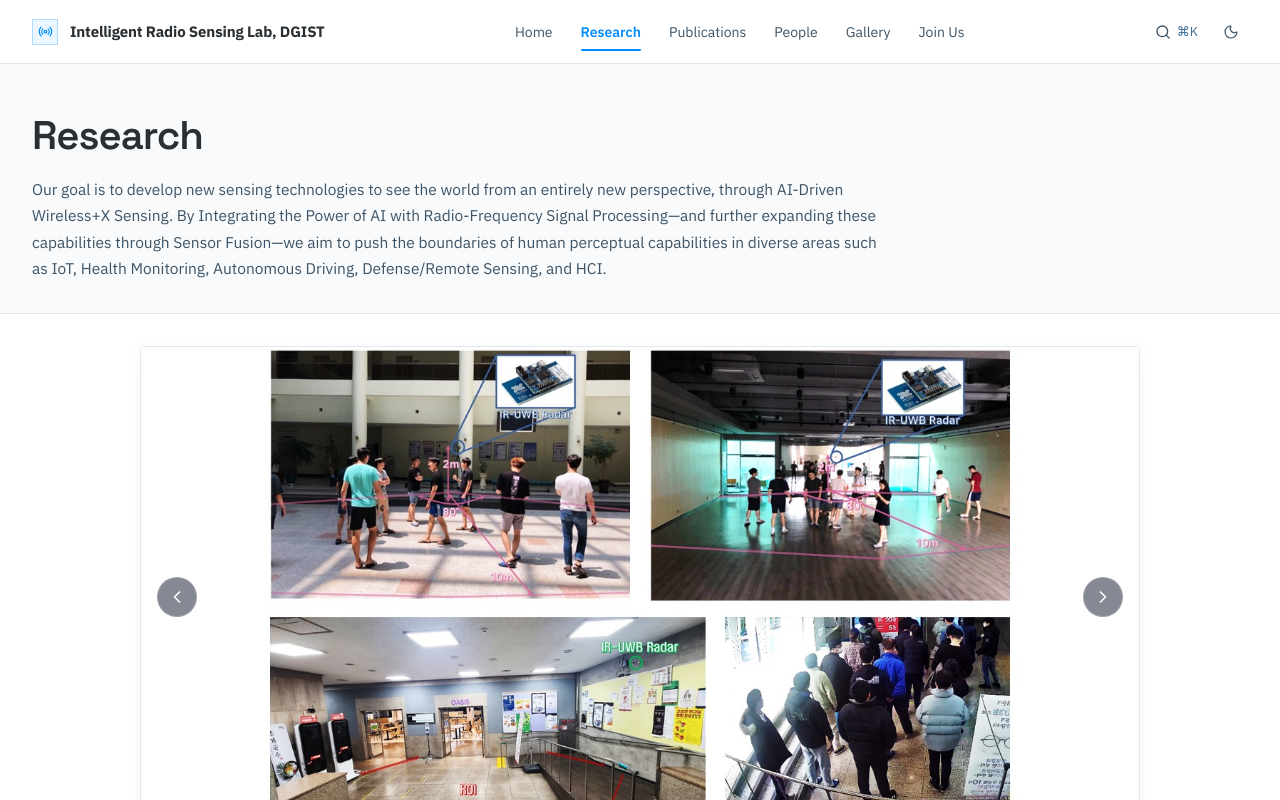
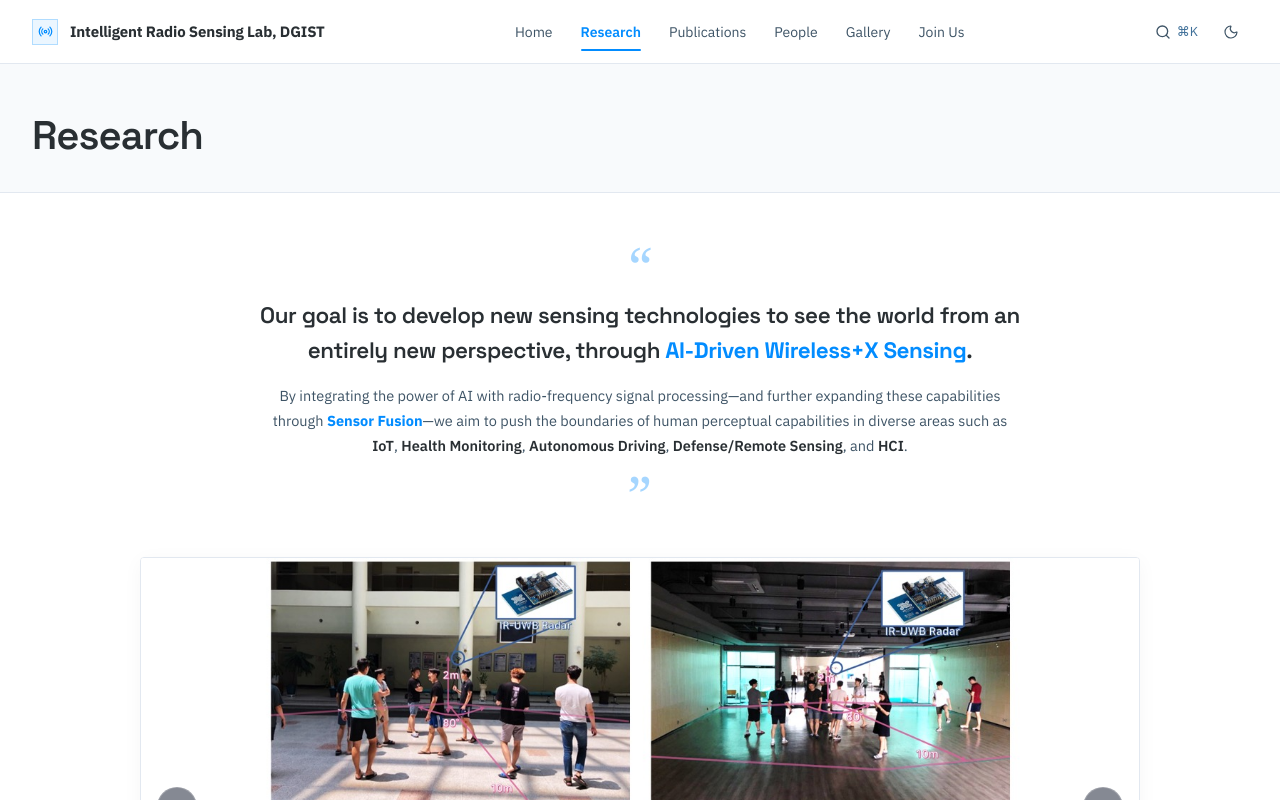
Before and after one commit to DGIST-IRSLab/DGIST-IRSLab.github.io, a React (Vite) app: page / in a window 1280 px wide. Both pictures are taken after a click on the button "Research". Shown: the top 800 px of the page. Built offline with nearby package versions, Linux system fonts and the light colour scheme.

Commit message:
feat(research): redesign intro text as centered editorial quote section with large decorative quotes and highlighted keywords

```diff
--- /dev/null
+++ b/src/components/research/ResearchIntroQuote.tsx
@@ -0,0 +1,134 @@
+import React from 'react';
+
+export const ResearchIntroQuote: React.FC = () => {
+  return (
+    <section className="research-intro-quote-section">
+      <div className="container">
+        <div className="intro-quote-container">
+          {/* Top Decorative Quotation Mark */}
+          <div className="quote-mark-decorative quote-mark-top" aria-hidden="true">
+            &ldquo;
+          </div>
+
+          <blockquote className="intro-quote-body">
+            {/* Lead Statement */}
+            <p className="intro-quote-lead">
+              Our goal is to develop new sensing technologies to see the world from an entirely new perspective, through{' '}
+              <span className="quote-accent-highlight">AI-Driven Wireless+X Sensing</span>.
+            </p>
+
+            {/* Supporting Vision & Applications */}
+            <p className="intro-quote-support">
+              By integrating the power of AI with radio-frequency signal processing—and further expanding these capabilities through{' '}
+              <span className="quote-accent-highlight">Sensor Fusion</span>—we aim to push the boundaries of human perceptual capabilities in diverse areas such as{' '}
+              <span className="quote-domain-highlight">IoT</span>,{' '}
+              <span className="quote-domain-highlight">Health Monitoring</span>,{' '}
+              <span className="quote-domain-highlight">Autonomous Driving</span>,{' '}
+              <span className="quote-domain-highlight">Defense/Remote Sensing</span>, and{' '}
+              <span className="quote-domain-highlight">HCI</span>.
+            </p>
+          </blockquote>
+
+          {/* Bottom Decorative Quotation Mark */}
+          <div className="quote-mark-decorative quote-mark-bottom" aria-hidden="true">
+            &rdquo;
+          </div>
+        </div>
+      </div>
+
+      <style>{`
+        .research-intro-quote-section {
+          padding-top: clamp(36px, 4vw, 56px);
+          padding-bottom: clamp(28px, 3.2vw, 44px);
+          background-color: var(--color-surface);
+        }
+
+        .intro-quote-container {
+          max-width: 820px;
+          margin: 0 auto;
+          text-align: center;
+          position: relative;
+          padding: 0 12px;
+        }
+
+        .quote-mark-decorative {
+          font-family: Georgia, 'Times New Roman', serif;
+          font-size: clamp(42px, 4.2vw, 54px);
+          line-height: 0.8;
+          color: var(--color-accent);
+          opacity: 0.35;
+          user-select: none;
+          display: block;
+        }
+
+        .quote-mark-top {
+          margin-bottom: 12px;
+        }
+
+        .quote-mark-bottom {
+          margin-top: 14px;
+        }
+
+        .intro-quote-body {
+          margin: 0;
+          padding: 0;
+          border: none;
+        }
+
+        .intro-quote-lead {
+          font-family: var(--font-heading);
+          font-size: clamp(1.1rem, 1.8vw, 1.4rem);
+          font-weight: 600;
+          line-height: 1.55;
+          letter-spacing: -0.02em;
+          color: var(--color-text-primary);
+          margin: 0;
+          overflow-wrap: break-word;
+        }
+
+        .intro-quote-support {
+          font-family: var(--font-sans);
+          font-size: 14.5px;
+          line-height: 1.75;
+          color: var(--color-text-secondary);
+          margin: 14px auto 0 auto;
+          max-width: 760px;
+          overflow-wrap: break-word;
+        }
+
+        .quote-accent-highlight {
+          font-weight: 700;
+          color: var(--color-accent);
+          position: relative;
+        }
+
+        .quote-domain-highlight {
+          font-weight: 600;
+          color: var(--color-text-primary);
+        }
+
+        @media (max-width: 768px) {
+          .research-intro-quote-section {
+            padding-top: 28px;
+            padding-bottom: 20px;
+          }
+          .intro-quote-lead {
+            font-size: 1.05rem;
+            line-height: 1.5;
+          }
+          .intro-quote-support {
+            font-size: 13.5px;
+            line-height: 1.65;
+            margin-top: 10px;
+          }
+          .quote-mark-top {
+            margin-bottom: 8px;
+          }
+          .quote-mark-bottom {
+            margin-top: 10px;
+          }
+        }
+      `}</style>
+    </section>
+  );
+};
--- a/src/pages/ResearchPage.tsx
+++ b/src/pages/ResearchPage.tsx
@@ -1,9 +1,10 @@
 import React from 'react';
 import { researchProjects } from '../data/research';
 import { SectionHeader } from '../components/common/SectionHeader';
+import { ResearchIntroQuote } from '../components/research/ResearchIntroQuote';
+import { ResearchCarousel } from '../components/research/ResearchCarousel';
 import { ResearchTopicsSection } from '../components/research/ResearchTopicsSection';
 import { ResearchProjectItem } from '../components/research/ResearchProjectItem';
-import { ResearchCarousel } from '../components/research/ResearchCarousel';
 
 interface ResearchPageProps {
   onNavigate: (page: string, anchorId?: string) => void;
@@ -25,22 +26,14 @@ export const ResearchPage: React.FC<ResearchPageProps> = ({ onNavigate }) => {
           <h1 className="h1-title">
             Research
           </h1>
-          <p
-            style={{
-              marginTop: 'var(--space-md)',
-              fontSize: '15.5px',
-              lineHeight: 1.7,
-              color: 'var(--color-text-secondary)',
-              maxWidth: '860px',
-            }}
-          >
-            Our goal is to develop new sensing technologies to see the world from an entirely new perspective, through AI-Driven Wireless+X Sensing. By Integrating the Power of AI with Radio-Frequency Signal Processing—and further expanding these capabilities through Sensor Fusion—we aim to push the boundaries of human perceptual capabilities in diverse areas such as IoT, Health Monitoring, Autonomous Driving, Defense/Remote Sensing, and HCI.
-          </p>
         </div>
       </section>
 
+      {/* Intro Vision Editorial Quote Section */}
+      <ResearchIntroQuote />
+
       {/* Main Research Figure Carousel */}
-      <section style={{ paddingTop: 'var(--space-xl)', marginBottom: 'var(--space-2xl)' }}>
+      <section style={{ marginBottom: 'var(--space-2xl)' }}>
         <div className="container">
           <ResearchCarousel />
         </div>
```
